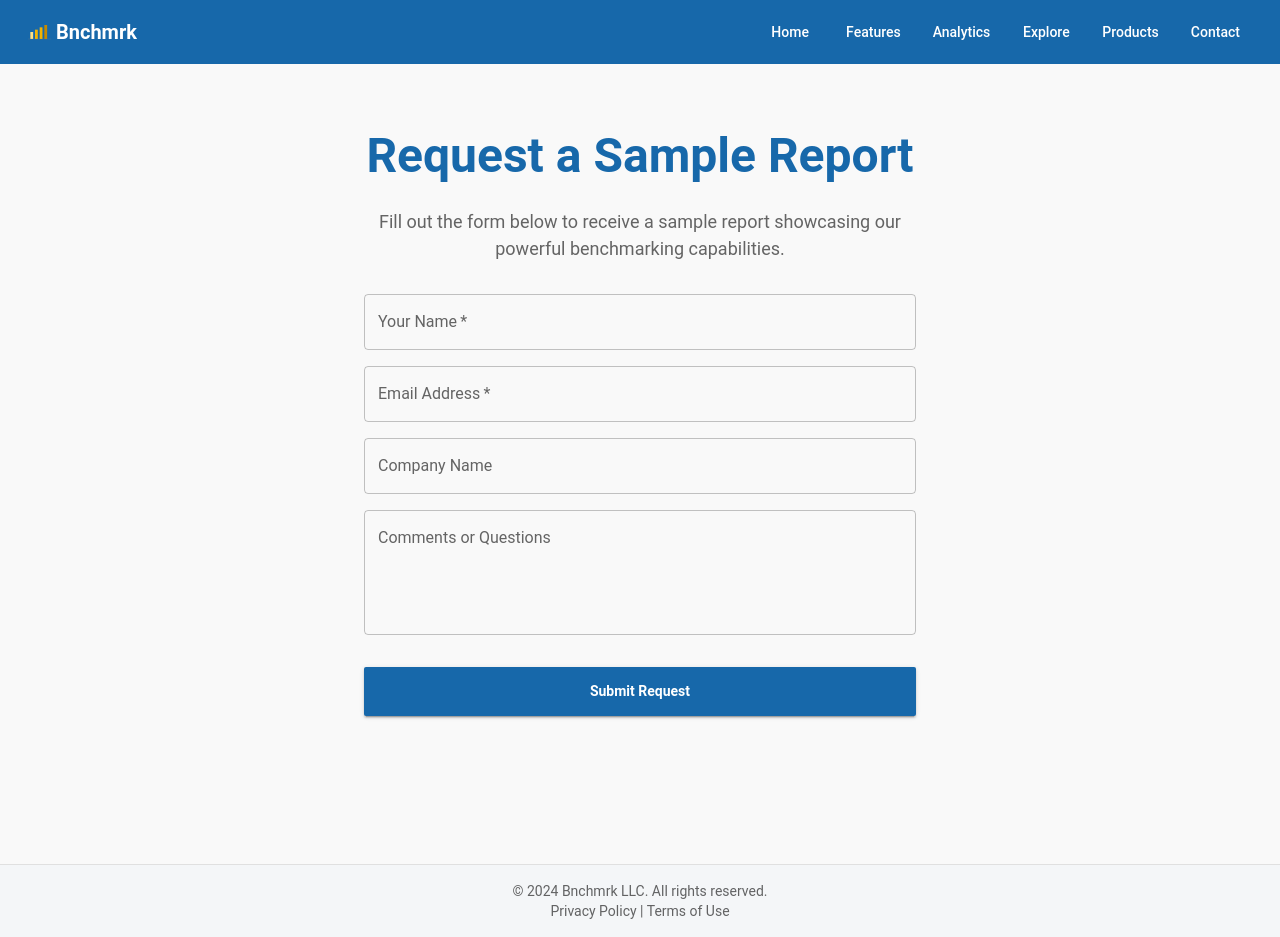
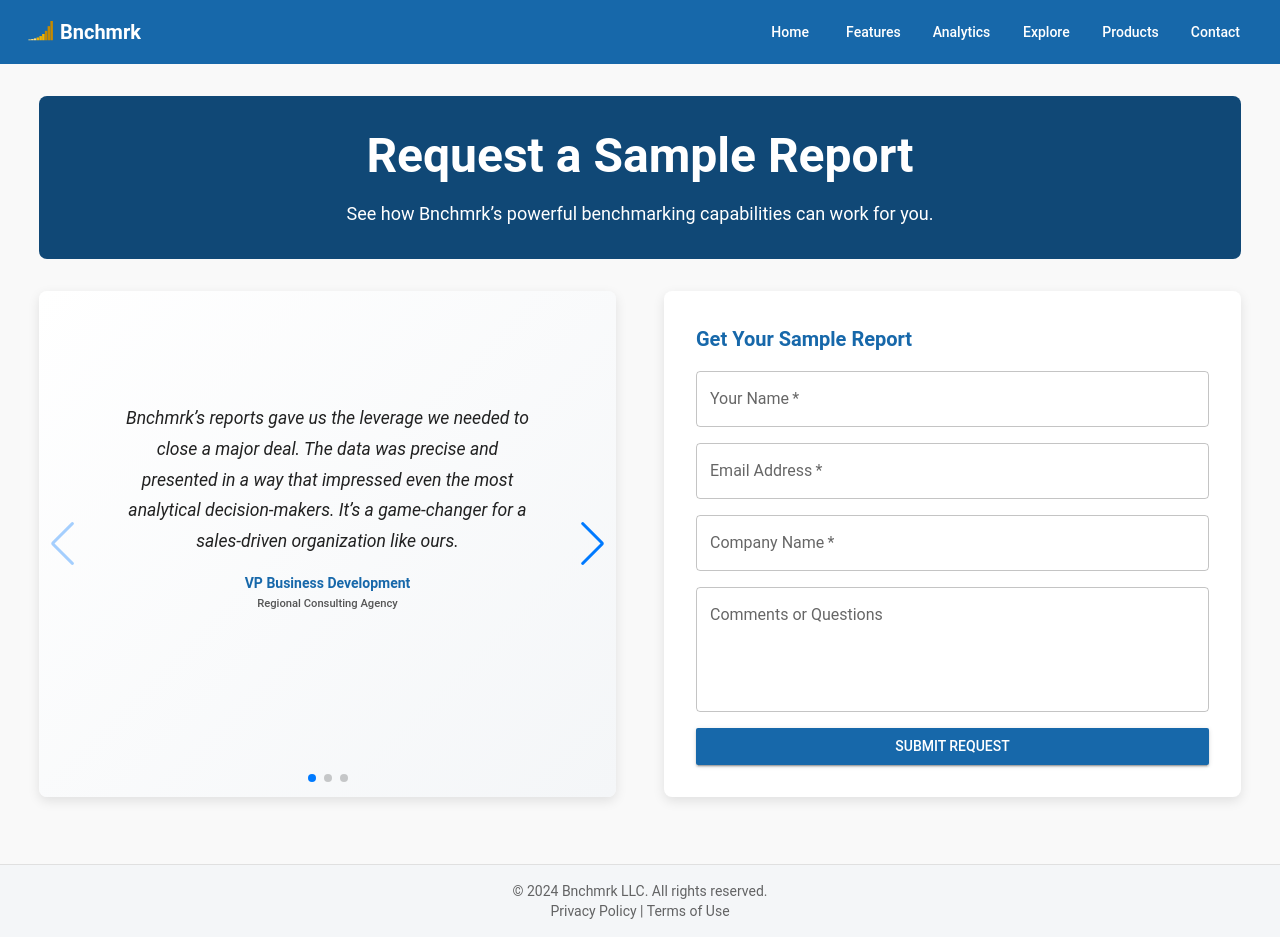
Before and after one commit to adkimmel/bnchmrk-marketing, a Next.js app: page /request-sample-report in a window 1280 px wide. Built offline with nearby package versions, Linux system fonts and the light colour scheme.

Commit message:
request sample 99%

```diff
--- a/app/api/contact/route.js
+++ b/app/api/contact/route.js
@@ -1,3 +1,5 @@
+// app/api/contact/route.js
+
 import sendgrid from "@sendgrid/mail";
 
 sendgrid.setApiKey(process.env.SENDGRID_API_KEY);
--- a/app/layout.js
+++ b/app/layout.js
@@ -6,6 +6,7 @@ import CssBaseline from "@mui/material/CssBaseline";
 import { Box, Typography } from "@mui/material";
 import { theme } from "../styles/theme";
 import Navbar from "@/components/Navbar";
+import "../styles/globals.css";
 
 export default function RootLayout({ children }) {
 	const currentYear = new Date().getFullYear();
--- a/app/request-sample-report/page.js
+++ b/app/request-sample-report/page.js
@@ -1,80 +1,245 @@
 // app/request-sample-report/page.js
 
 "use client";
-import { Box, Typography, TextField, Button, Container } from "@mui/material";
+import {
+	Box,
+	Typography,
+	TextField,
+	Button,
+	Container,
+	Grid,
+	CircularProgress,
+	Alert,
+} from "@mui/material";
+import { useState } from "react";
+import { Swiper, SwiperSlide } from "swiper/react";
+import { Navigation, Pagination, Autoplay } from "swiper/modules";
+import "swiper/css";
+import "swiper/css/navigation";
+import "swiper/css/pagination";
+
+const testimonials = [
+	{
+		quote:
+			"Bnchmrk’s reports gave us the leverage we needed to close a major deal. The data was precise and presented in a way that impressed even the most analytical decision-makers. It’s a game-changer for a sales-driven organization like ours.",
+		title: "VP Business Development",
+		firm: "Regional Consulting Agency",
+	},
+	{
+		quote:
+			"The benchmarking insights have completely transformed how we serve our clients. With clear, actionable data, we’ve been able to recommend strategies that align with their goals and exceed expectations. This tool has strengthened our reputation as a national leader in benefits consulting.",
+		title: "Client Services Team Lead",
+		firm: "National Benefits Consulting Firm",
+	},
+	{
+		quote:
+			"The depth and accuracy of Bnchmrk’s data provided our team with a clear edge during renewal season. We’ve used it to identify opportunities for cost savings and optimize benefit plans with confidence. As a smaller firm, having this level of insight sets us apart from regional competitors.",
+		title: "Senior Financial Analyst",
+		firm: "Boutique Consulting Firm",
+	},
+];
 
 export default function RequestSampleReport() {
+	const [formData, setFormData] = useState({
+		name: "",
+		email: "",
+		company: "",
+		message: "",
+	});
+	const [loading, setLoading] = useState(false);
+	const [success, setSuccess] = useState(null);
+
+	const handleChange = (e) => {
+		const { name, value } = e.target;
+		setFormData((prev) => ({ ...prev, [name]: value }));
+	};
+
+	const handleSubmit = async (e) => {
+		e.preventDefault();
+		setLoading(true);
+		setSuccess(null);
+
+		try {
+			const response = await fetch("/api/contact", {
+				method: "POST",
+				headers: { "Content-Type": "application/json" },
+				body: JSON.stringify({
+					...formData,
+					type: "Sample Report Request",
+				}),
+			});
+
+			if (response.ok) {
+				setSuccess(true);
+				setFormData({ name: "", email: "", company: "", message: "" });
+			} else {
+				setSuccess(false);
+			}
+		} catch (error) {
+			console.error("Error submitting form:", error);
+			setSuccess(false);
+		} finally {
+			setLoading(false);
+		}
+	};
+
 	return (
+		<Box sx={{ backgroundColor: "#f9f9f9", minHeight: "100vh", paddingY: 4 }}>
+			<Container maxWidth="lg">
 				<Box
 					sx={{
-        padding: "4rem 2rem",
-        backgroundColor: "#f9f9f9",
-        minHeight: "100vh",
+						textAlign: "center",
+						paddingY: 4,
+						backgroundColor: "primary.dark",
+						color: "white",
+						borderRadius: 2,
+						marginBottom: 4,
 					}}
 				>
-      <Container maxWidth="sm">
-        <Typography
-          variant="h3"
-          align="center"
-          gutterBottom
-          sx={{
-            fontWeight: 700,
-            marginBottom: "1.5rem",
-            color: "primary.main",
+					<Typography variant="h3" sx={{ fontWeight: 700, marginBottom: 2 }}>
+						Request a Sample Report
+					</Typography>
+					<Typography variant="body1" sx={{ fontSize: "1.125rem" }}>
+						See how Bnchmrk’s powerful benchmarking capabilities can work for
+						you.
+					</Typography>
+				</Box>
+
+				<Grid container spacing={6} alignItems="stretch">
+					<Grid item xs={12} md={6}>
+						<Swiper
+							modules={[Navigation, Pagination, Autoplay]}
+							navigation
+							pagination={{ clickable: true }}
+							autoplay={{ delay: 12500 }}
+							slidesPerView={1}
+							centeredSlides
+							style={{
+								background: "linear-gradient(135deg, #FFFFFF, #F4F6F8)",
+								boxShadow: "0 4px 12px rgba(0, 0, 0, 0.1)",
+								borderRadius: "8px",
+								padding: "2rem",
+								minHeight: "100%",
 							}}
 						>
-          Request a Sample Report
+							{testimonials.map(({ quote, title, firm }) => (
+								<SwiperSlide key={firm}>
+									<Box
+										sx={{
+											paddingX: 6,
+											paddingTop: { xs: 3, md: 10 },
+											textAlign: "center",
+										}}
+									>
+										<Typography
+											variant="subtitle1"
+											sx={{
+												fontSize: "1.1rem",
+												fontStyle: "italic",
+												marginBottom: "1rem",
+												fontWeight: 400,
+											}}
+										>
+											{quote}
 										</Typography>
 										<Typography
-          variant="body1"
-          align="center"
-          color="text.secondary"
+											variant="subtitle2"
+											sx={{ fontWeight: 600, color: "primary.main" }}
+										>
+											{title}
+										</Typography>
+										<Typography
+											variant="subtitle2"
 											sx={{
-            marginBottom: "2rem",
-            fontSize: { xs: "1rem", md: "1.125rem" },
+												fontSize: "0.7rem",
+												color: "#555",
 											}}
 										>
-          Fill out the form below to receive a sample report showcasing our
-          powerful benchmarking capabilities.
+											{firm}
 										</Typography>
+									</Box>
+								</SwiperSlide>
+							))}
+						</Swiper>
+					</Grid>
+					<Grid item xs={12} md={6}>
 						<Box
-          component="form"
 							sx={{
+								backgroundColor: "white",
+								boxShadow: "0 4px 12px rgba(0, 0, 0, 0.1)",
+								borderRadius: 2,
+								padding: 4,
 								display: "flex",
 								flexDirection: "column",
-            gap: "1rem",
+								gap: 2,
 							}}
+							component="form"
+							onSubmit={handleSubmit}
 						>
-          <TextField label="Your Name" variant="outlined" fullWidth required />
+							<Typography
+								variant="h6"
+								sx={{ fontWeight: 700, color: "primary.main" }}
+							>
+								Get Your Sample Report
+							</Typography>
 							<TextField
+								name="name"
+								label="Your Name"
+								variant="outlined"
+								fullWidth
+								required
+								value={formData.name}
+								onChange={handleChange}
+							/>
+							<TextField
+								name="email"
 								label="Email Address"
 								type="email"
 								variant="outlined"
 								fullWidth
 								required
+								value={formData.email}
+								onChange={handleChange}
 							/>
-          <TextField label="Company Name" variant="outlined" fullWidth />
 							<TextField
+								name="company"
+								label="Company Name"
+								variant="outlined"
+								fullWidth
+								required
+								value={formData.company}
+								onChange={handleChange}
+							/>
+							<TextField
+								name="message"
 								label="Comments or Questions"
 								variant="outlined"
 								fullWidth
 								multiline
 								rows={4}
+								value={formData.message}
+								onChange={handleChange}
 							/>
-          <Button
-            variant="contained"
-            color="primary"
-            type="submit"
-            sx={{
-              padding: "0.75rem 1.5rem",
-              textTransform: "none",
-              fontWeight: 600,
-              marginTop: "1rem",
-            }}
-          >
+							{loading ? (
+								<CircularProgress />
+							) : (
+								<Button variant="contained" color="primary" type="submit">
 									Submit Request
 								</Button>
+							)}
+							{success === true && (
+								<Alert severity="success">
+									Request submitted successfully!
+								</Alert>
+							)}
+							{success === false && (
+								<Alert severity="error">
+									Failed to submit request. Please try again.
+								</Alert>
+							)}
 						</Box>
+					</Grid>
+				</Grid>
 			</Container>
 		</Box>
 	);
--- a/components/Logo.js
+++ b/components/Logo.js
@@ -19,33 +19,37 @@ export default function Logo() {
 				sx={{
 					display: "flex",
 					alignItems: "center",
-          height: "28px",
+					height: "22px", // Shorter height
 				}}
 			>
 				<svg
 					xmlns="http://www.w3.org/2000/svg"
-          viewBox="0 0 120 100"
+					viewBox="0 0 99 80" // Shorter viewBox height
 					width="28"
-          height="28"
+					height="22" // Matches the shorter height
 				>
 					<g>
-            {/* Smallest Bar (Lighter Golden Yellow) */}
-            <rect x="10" y="50" width="12" height="30" fill="#FFE082" />
-            {/* Second Smallest Bar (Regular Golden Yellow) */}
-            <rect x="30" y="40" width="12" height="40" fill="#F4B400" />
-            {/* Second Tallest Bar (Regular Golden Yellow) */}
-            <rect x="50" y="30" width="12" height="50" fill="#F4B400" />
-            {/* Tallest Bar (Darker Golden Yellow) */}
-            <rect x="70" y="20" width="12" height="60" fill="#C68A00" />
-            {/* X-Axis */}
-            <line
-              x1="0"
-              y1="80"
-              x2="100"
-              y2="80"
-              stroke="gray"
-              strokeWidth="1"
+						{/* Bars representing half of a bell curve */}
+						{Array.from({ length: 9 }, (_, i) => {
+							const barCount = 10; // Number of bars
+							const totalWidth = 100; // Total width of the bars
+							const barWidth = totalWidth / (barCount * 1.1); // Adjust bar width based on total space
+							const gap = barWidth * 0.1; // Gap as a fraction of bar width
+							const x = i * (barWidth + gap); // X position of each bar
+							const height = Math.pow(1.5, i) * 3; // Reduced height scaling
+							const y = 70 - height; // Adjusted Y position for the shorter SVG
+							const color = i < 3 ? "#FFE082" : i < 6 ? "#F4B400" : "#C68A00"; // Gradient colors
+							return (
+								<rect
+									key={i}
+									x={x}
+									y={y}
+									width={barWidth}
+									height={height}
+									fill={color}
 								/>
+							);
+						})}
 					</g>
 				</svg>
 			</Box>
@@ -62,7 +66,7 @@ export default function Logo() {
 					textDecoration: "none",
 					display: "flex",
 					alignItems: "center",
-          height: "24px", // Align with logo height
+					ml: 0.5, // Reduced margin for less space
 				}}
 			>
 				Bnchmrk
--- a/package.json
+++ b/package.json
@@ -16,6 +16,7 @@
 		"@sendgrid/mail": "^8.1.4",
 		"next": "15.1.0",
 		"react": "^19.0.0",
-		"react-dom": "^19.0.0"
+		"react-dom": "^19.0.0",
+		"swiper": "^11.1.15"
 	}
 }
--- /dev/null
+++ b/styles/globals.css
@@ -0,0 +1 @@
+@import "swiper/swiper-bundle.css";
```
Also changed, not shown: 1 other file (tests, documents, lock files or other folders). Lines whose indentation alone changed are shown as unchanged.
